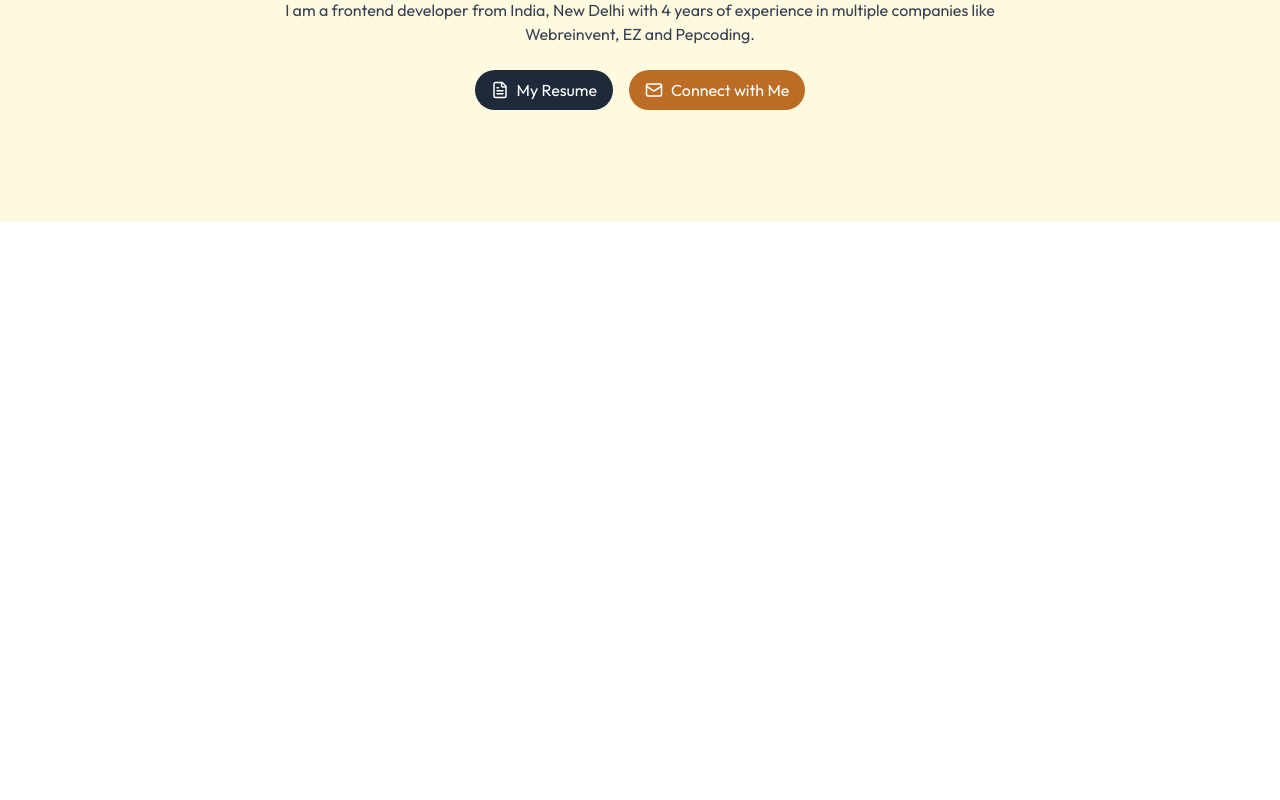
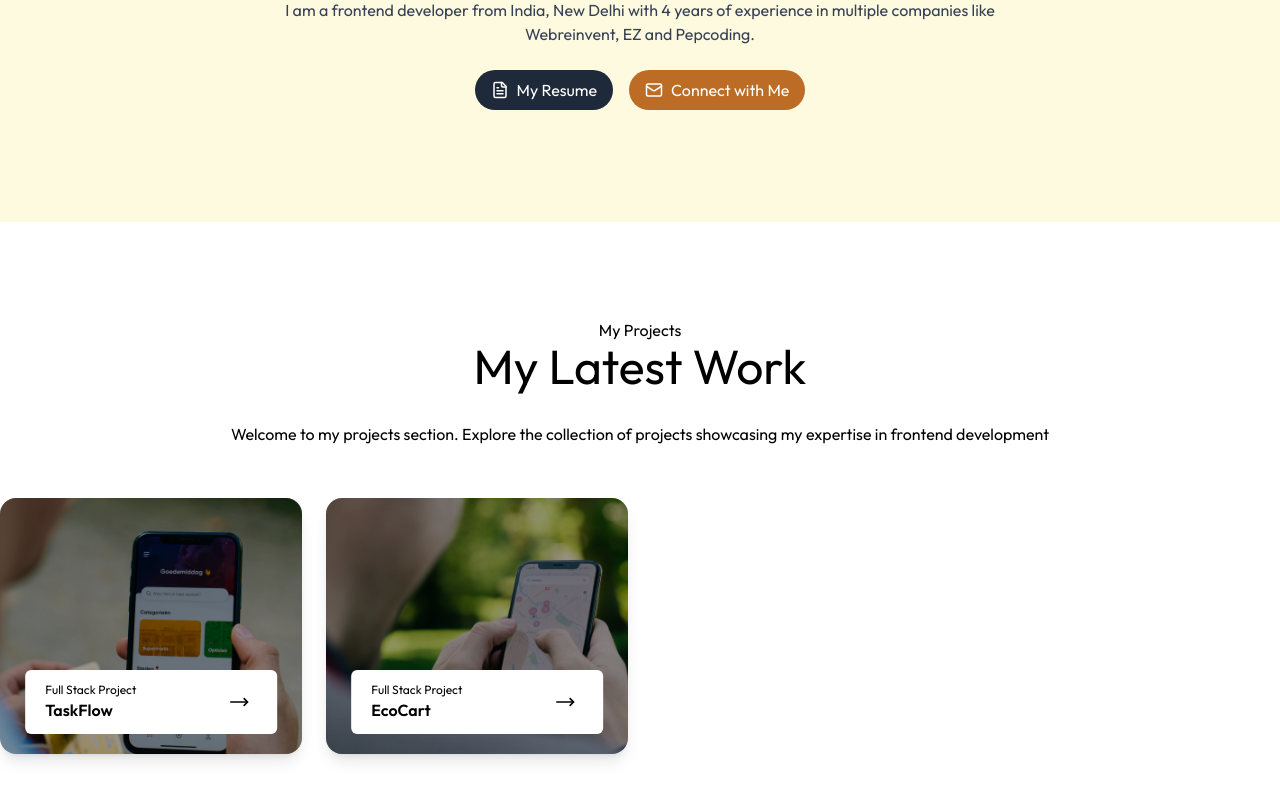
Before and after one commit to shubhamrawat0269/portfolio, a Next.js app: page / in a window 1280 px wide. Shown: the part 310-1110 px from the top of the page. Before the commit the page ends 800 px from the top, so only its background shows below. Built offline with nearby package versions, Linux system fonts and the light colour scheme; a web font is replaced by a local one.

Commit message:
Updated : project section updated

```diff
--- a/app/components/molecules/Card.jsx
+++ b/app/components/molecules/Card.jsx
@@ -18,7 +18,7 @@ const Card = ({ imageUrl, title, onClick }) => {
         className="bg-white cursor-pointer w-10/12 rounded-md absolute bottom-5 left-1/2 -translate-x-1/2 py-3 px-5 flex items-center justify-between duration-500 group-hover:bottom-7"
       >
         <div>
-          <h2 className="text-xs">Frontend Project</h2>
+          <h2 className="text-xs">Full Stack Project</h2>
           <p className="text-base font-semibold">{title}</p>
         </div>
         <button className="bg-white text-black p-2 rounded-full cursor-pointer hover:bg-gray-100 transition">
--- a/app/components/organisms/Portfolio.jsx
+++ b/app/components/organisms/Portfolio.jsx
@@ -21,10 +21,10 @@ const Portfolio = () => {
     <div id="work" className="py-14">
       <div className="max-w-sm sm:max-w-md md:max-w-screen-xl mx-auto">
         <PrimaryInfo
-          heading={"My Portfolio"}
+          heading={"My Projects"}
           subHeading={"My Latest Work"}
           para={
-            "Welcome to my web development portfolio. Explore the collection of projects showcasing  my expertise in frontend development"
+            "Welcome to my projects section. Explore the collection of projects showcasing  my expertise in frontend development"
           }
         />
 
@@ -48,7 +48,7 @@ const Portfolio = () => {
         </div>
       </div>
 
-      <motion.div
+      {/* <motion.div
         variants={buttonVariant}
         initial="hidden"
         whileInView="visible"
@@ -64,7 +64,7 @@ const Portfolio = () => {
             <ArrowRight size={20} />
           </button>
         )}
-      </motion.div>
+      </motion.div> */}
     </div>
   );
 };
--- a/app/page.js
+++ b/app/page.js
@@ -14,12 +14,12 @@ export default function Home() {
     <>
       <Navbar />
       <HeroSection />
+      <Portfolio />
       {/* <About /> */}
       {/* <Services /> */}
-      {/* <Portfolio /> */}
       {/* <Contact /> */}
       {/* <Footer /> */}
-      {/* <ScrollToTopButton /> */}
+      <ScrollToTopButton />
     </>
   );
 }
--- a/assets/assets.js
+++ b/assets/assets.js
@@ -34,7 +34,6 @@ import {
 } from "lucide-react";
 import right_arrow_bold from "./right-arrow-bold.png";
 import right_arrow_bold_dark from "./right-arrow-bold-dark.png";
-
 
 const about_me = `I am an experienced Frontend Developer with over 3 years of
   professional expertise in the field. Throughout my career, I have
@@ -128,34 +127,18 @@ export const serviceCardData = [
 
 export const portfolioCardData = [
   {
-    link: "https://kali-draw.vercel.app/",
+    link: "https://kira-frontend-liart.vercel.app/",
     imageUrl: "/work-1.png",
-    title: "kali Draw",
+    title: "TaskFlow",
+    description:
+      "Task management system with drag-and-drop, real-time collaboration, and responsive layout.",
   },
   {
-    link: "https://rawatshubham-qtify-pyyp.vercel.app/",
+    link: "https://ourtube-olive.vercel.app/",
     imageUrl: "/work-2.png",
-    title: "Qtify App",
-  },
-  {
-    link: "https://medify-indol.vercel.app/",
-    imageUrl: "/work-3.png",
-    title: "Medical App",
-  },
-  {
-    link: "https://pokeswibe.vercel.app/",
-    imageUrl: "/work-4.png",
-    title: "Pokeswibe",
-  },
-  {
-    link: "https://caption-to-video-app.vercel.app/",
-    imageUrl: "/work-1.png",
-    title: "Caption To Video",
-  },
-  {
-    link: "https://countdown-timer-app-jade.vercel.app/",
-    imageUrl: "/work-2.png",
-    title: "Countdown Timer",
+    title: "EcoCart",
+    description:
+      "E-commerce platform promoting eco-friendly products with payment integration.",
   },
 ];
 
```
Also changed, not shown: 1 other file (tests, documents, lock files or other folders).
